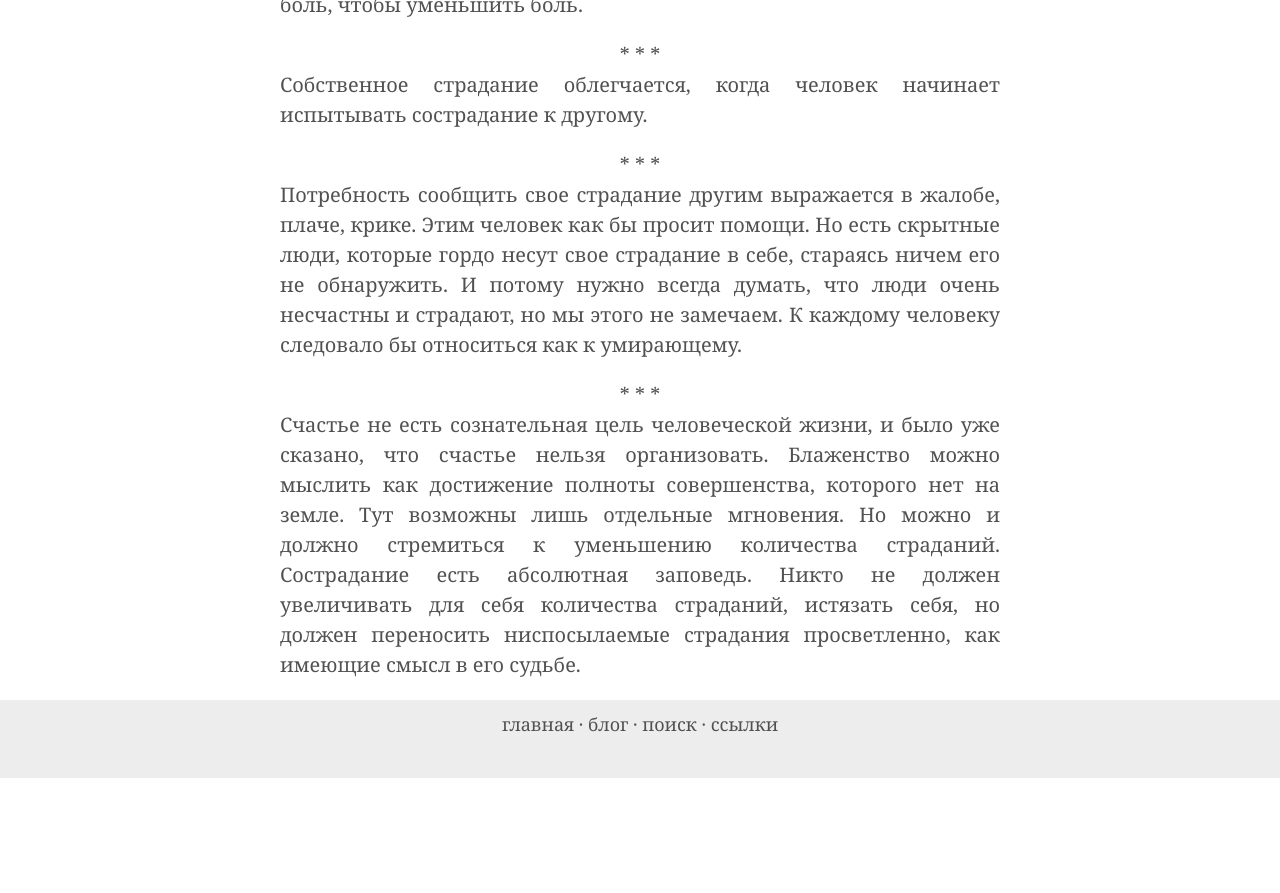
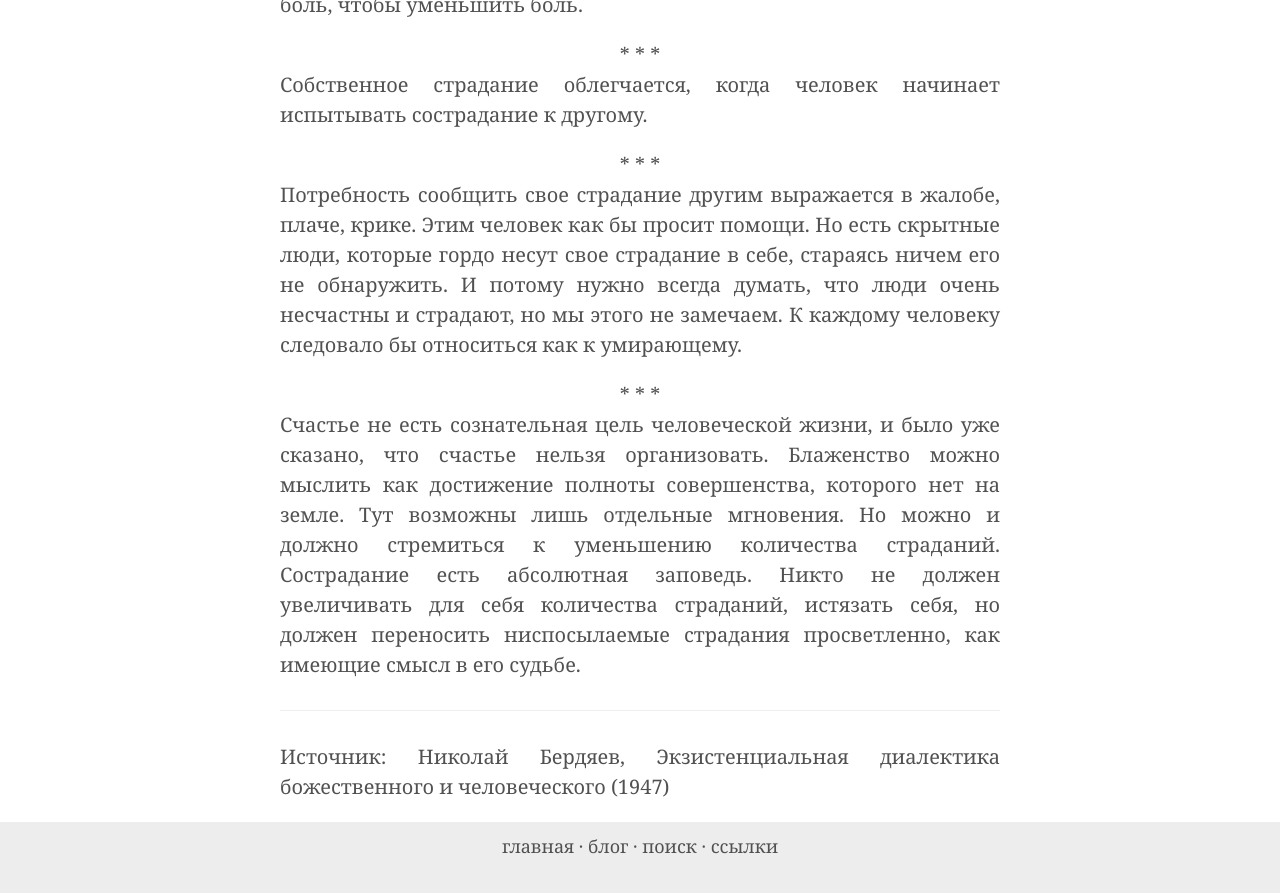
Before and after one commit to ReducingSuffering/reducingsuffering.github.io, a Jekyll site: the page built from _articles/николай-бердяев-1.md, in a window 1280 px wide and 900 px high, scrolled down 2670 px. Shown: the top 893 px of the window. Built offline with Jekyll 4.4.1, drawn with Linux system fonts in a browser that asks for light colours; before the commit the page ends 3448 px from its top, so only the background shows below that.

Commit message:
Update николай-бердяев-1.md

```diff
--- a/_articles/николай-бердяев-1.md
+++ b/_articles/николай-бердяев-1.md
@@ -35,3 +35,7 @@ preview: assets/images/wall/457239058.jpg
 <center>* * *</center>
 
 Счастье не есть сознательная цель человеческой жизни, и было уже сказано, что счастье нельзя организовать. Блаженство можно мыслить как достижение полноты совершенства, которого нет на земле. Тут возможны лишь отдельные мгновения. Но можно и должно стремиться к уменьшению количества страданий. Сострадание есть абсолютная заповедь. Никто не должен увеличивать для себя количества страданий, истязать себя, но должен переносить ниспосылаемые страдания просветленно, как имеющие смысл в его судьбе.
+
+---
+
+Источник: Николай Бердяев, Экзистенциальная диалектика божественного и человеческого (1947)
```
